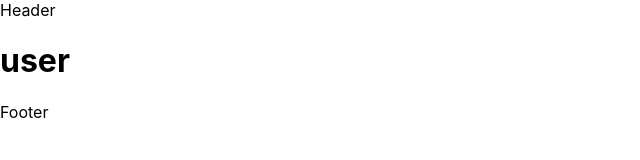
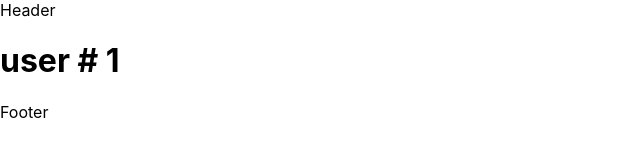
Before and after one commit to golabisib/learnNextJs, a Next.js app in the folder next-app/: page /users/1 in a window 1280 px wide. Shown: the top 160 px of the page, without its empty margins (0-640 px from the left). Built offline with nearby package versions, Linux system fonts and the light colour scheme.

Commit message:
fix: The using of useRouter() is add.

```diff
--- a/next-app/pages/users/[userid].js
+++ b/next-app/pages/users/[userid].js
@@ -1,9 +1,11 @@
-import React from 'react'
+import {useRouter} from 'next/router'
 
 function User() {
+    const router = useRouter();
+    console.log(router)
   return (
     <div>
-        <h1>user</h1>
+        <h1>user # {router.query.userid}</h1>
     </div>
   )
 }
```
